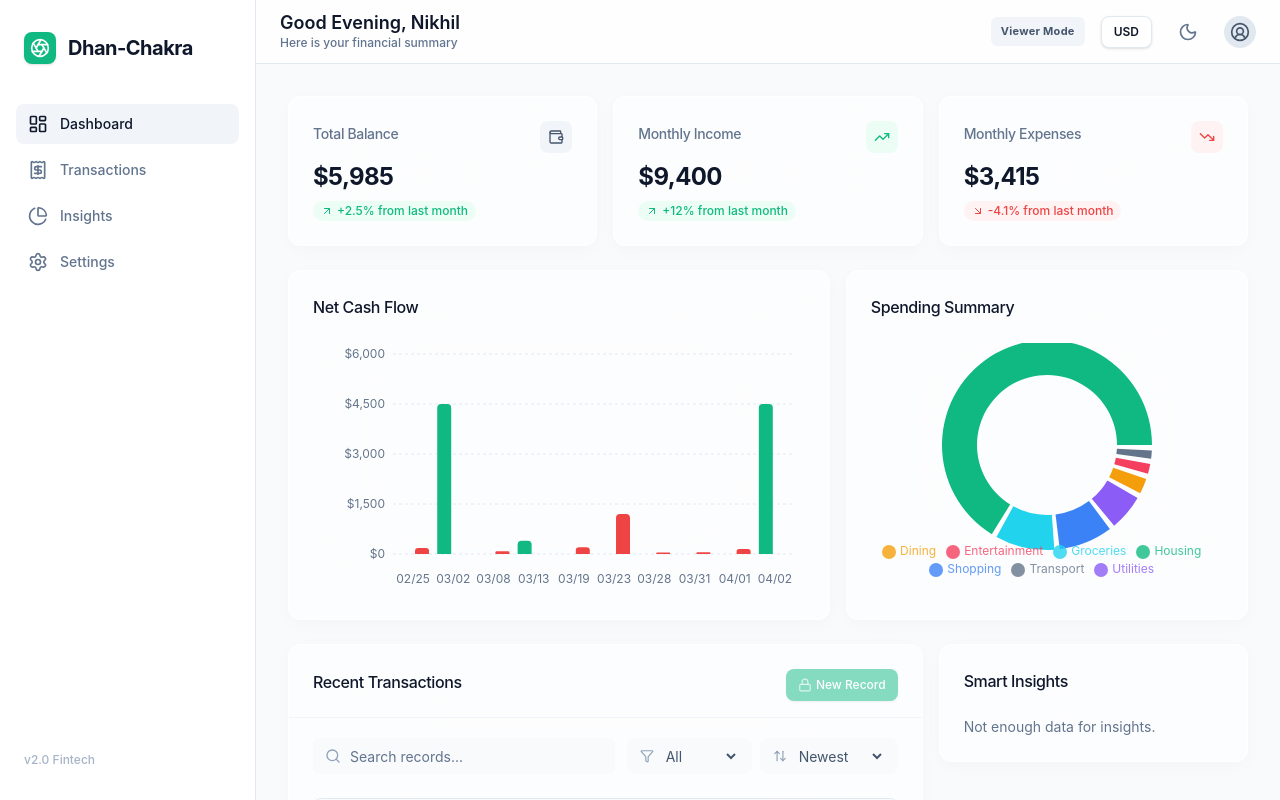
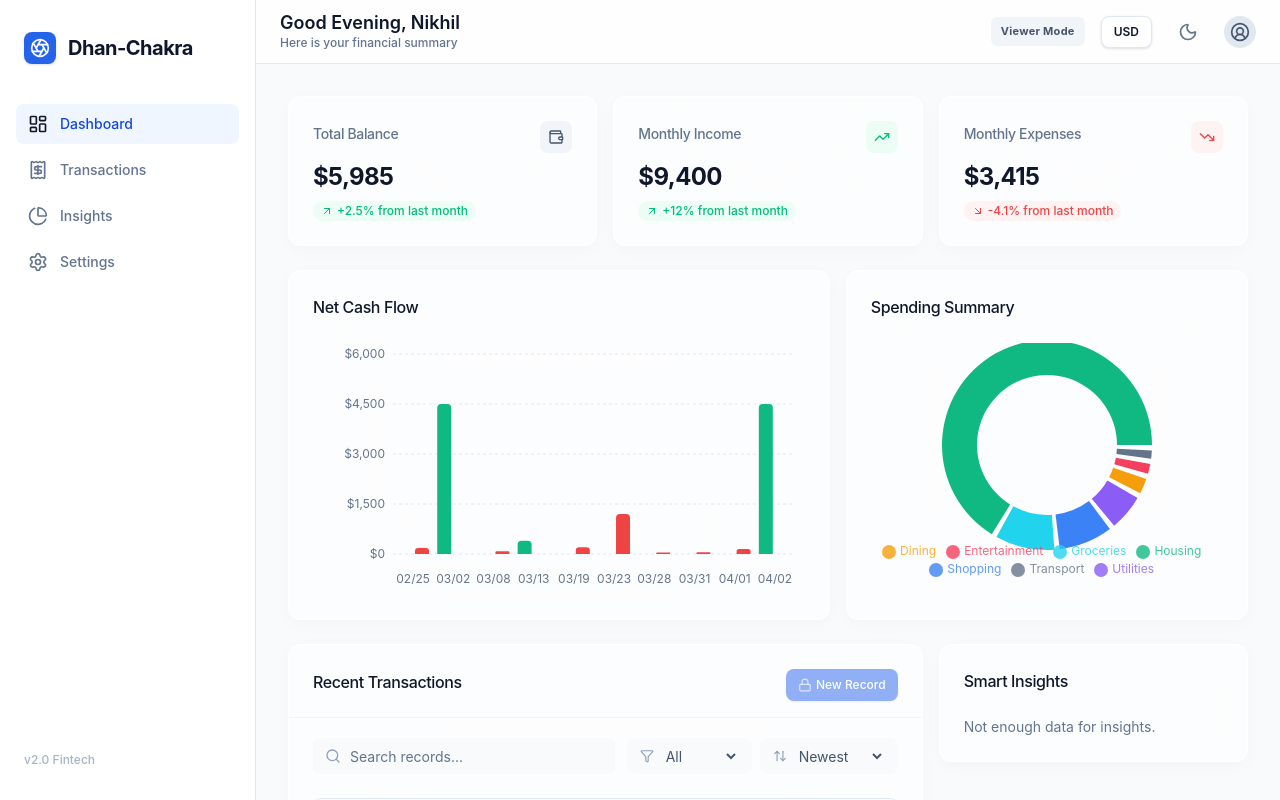
Before and after one commit to nikhilyadav156/Dhan-Chakra, a React (Vite) app: page / in a window 1280 px wide. Built offline with nearby package versions, Linux system fonts and the light colour scheme.

Commit message:
Transition Main UI aesthetic from Emerald to Fintech Blue while strictly preserving Green semantics

```diff
--- a/src/App.jsx
+++ b/src/App.jsx
@@ -12,7 +12,7 @@ function DashboardLayout() {
   const [activeTab, setActiveTab] = useState('dashboard');
 
   return (
-    <div className="flex h-screen w-full bg-slate-50 dark:bg-[#0F172A] font-sans selection:bg-emerald-500/30 relative">
+    <div className="flex h-screen w-full bg-slate-50 dark:bg-[#0F172A] font-sans selection:bg-blue-500/30 relative">
 
       {/* Premium Light Theme Glass Background Overlay */}
       <div className="absolute inset-0 z-0 pointer-events-none bg-[radial-gradient(ellipse_at_top,_var(--tw-gradient-stops))] from-indigo-50/70 via-slate-50 to-slate-100/90 dark:hidden" />
--- a/src/components/dashboard/SummaryCards.jsx
+++ b/src/components/dashboard/SummaryCards.jsx
@@ -26,7 +26,7 @@ export function SummaryCards() {
         </CardHeader>
         <CardContent>
           <div className="text-2xl font-bold tracking-tight text-slate-900 dark:text-[var(--color-fin-text)]">{formatCurrency(balance)}</div>
-          <div className="flex items-center mt-2 text-xs font-medium text-[var(--color-fin-emerald)] bg-emerald-50 dark:bg-emerald-500/10 w-fit px-2 py-0.5 rounded-full">
+          <div className="flex items-center mt-2 text-xs font-medium text-emerald-500 dark:text-emerald-400 bg-emerald-50 dark:bg-emerald-500/10 w-fit px-2 py-0.5 rounded-full">
             <ArrowUpRight className="mr-1 h-3 w-3" />
             +2.5% from last month
           </div>
@@ -37,12 +37,12 @@ export function SummaryCards() {
         <CardHeader className="flex flex-row items-center justify-between pb-2">
           <CardTitle className="text-sm font-medium text-slate-500 dark:text-[var(--color-fin-muted)]">Monthly Income</CardTitle>
           <div className="h-8 w-8 rounded-lg bg-emerald-50 dark:bg-emerald-500/10 flex items-center justify-center">
-            <TrendingUp className="h-4 w-4 text-[var(--color-fin-emerald)]" />
+            <TrendingUp className="h-4 w-4 text-emerald-500 dark:text-emerald-400" />
           </div>
         </CardHeader>
         <CardContent>
           <div className="text-2xl font-bold tracking-tight text-slate-900 dark:text-[var(--color-fin-text)]">{formatCurrency(income)}</div>
-          <div className="flex items-center mt-2 text-xs font-medium text-[var(--color-fin-emerald)] bg-emerald-50 dark:bg-emerald-500/10 w-fit px-2 py-0.5 rounded-full">
+          <div className="flex items-center mt-2 text-xs font-medium text-emerald-500 dark:text-emerald-400 bg-emerald-50 dark:bg-emerald-500/10 w-fit px-2 py-0.5 rounded-full">
             <ArrowUpRight className="mr-1 h-3 w-3" />
             +12% from last month
           </div>
--- a/src/components/insights/InsightsPanel.jsx
+++ b/src/components/insights/InsightsPanel.jsx
@@ -72,7 +72,7 @@ export function InsightsPanel() {
         });
       } else {
         result.push({
-          icon: <TrendingDown className="h-5 w-5 text-[var(--color-fin-emerald)]" />,
+          icon: <TrendingDown className="h-5 w-5 text-emerald-500 dark:text-emerald-400" />,
           title: "Spending Decrease",
           desc: `Great! Your spending dropped by ${Math.abs(diff).toFixed(1)}% vs last month.`
         });
--- a/src/components/layout/Sidebar.jsx
+++ b/src/components/layout/Sidebar.jsx
@@ -13,7 +13,7 @@ export function Sidebar({ className, activeTab, setActiveTab }) {
   return (
     <aside className={cn("flex flex-col border-r border-slate-200 bg-white px-4 py-8 dark:border-slate-800/50 dark:bg-[var(--color-fin-card)] transition-all", className)}>
       <div className="flex items-center gap-3 px-2 mb-10">
-        <div className="flex h-8 w-8 items-center justify-center rounded-lg bg-[var(--color-fin-emerald)] text-white shadow-sm">
+        <div className="flex h-8 w-8 items-center justify-center rounded-lg bg-[var(--color-fin-primary)] text-white shadow-sm">
           <Aperture className="h-5 w-5" />
         </div>
         <span className="text-xl font-bold tracking-tight text-slate-900 dark:text-slate-50">Dhan-Chakra</span>
@@ -29,11 +29,11 @@ export function Sidebar({ className, activeTab, setActiveTab }) {
               className={cn(
                 "flex w-full items-center gap-3 rounded-lg px-3 py-2.5 text-sm font-medium transition-all duration-200",
                 isActive
-                  ? "bg-slate-100 text-slate-900 dark:bg-emerald-500/10 dark:text-[var(--color-fin-emerald)]"
+                  ? "bg-blue-50 text-blue-700 dark:bg-blue-500/10 dark:text-[var(--color-fin-primary)]"
                   : "text-slate-500 hover:bg-slate-50 hover:text-slate-900 dark:text-[var(--color-fin-muted)] dark:hover:bg-slate-800/50 dark:hover:text-slate-200"
               )}
             >
-              <Icon className={cn("h-5 w-5", isActive ? "text-slate-900 dark:text-[var(--color-fin-emerald)]" : "")} />
+              <Icon className={cn("h-5 w-5", isActive ? "text-slate-900 dark:text-[var(--color-fin-primary)]" : "")} />
               {item.label}
             </button>
           )
--- a/src/components/transactions/TransactionList.jsx
+++ b/src/components/transactions/TransactionList.jsx
@@ -135,7 +135,7 @@ export function TransactionList() {
                           {t.category}
                         </span>
                       </td>
-                      <td className={`px-5 py-3.5 text-right font-medium whitespace-nowrap ${t.type === 'income' ? 'text-[var(--color-fin-emerald)]' : 'text-slate-900 dark:text-slate-100'}`}>
+                      <td className={`px-5 py-3.5 text-right font-medium whitespace-nowrap ${t.type === 'income' ? 'text-emerald-500 dark:text-emerald-400' : 'text-slate-900 dark:text-slate-100'}`}>
                         {t.type === 'income' ? '+' : '-'}{formatCurrency(Math.abs(t.amount))}
                       </td>
                     </tr>
--- a/src/components/ui/Button.jsx
+++ b/src/components/ui/Button.jsx
@@ -3,9 +3,9 @@ import { cn } from '../../lib/utils';
 
 export const Button = React.forwardRef(({ className, variant = 'default', size = 'default', ...props }, ref) => {
   const variants = {
-    default: "bg-[var(--color-fin-emerald)] text-white hover:bg-emerald-600 shadow-sm dark:bg-[var(--color-fin-emerald)] dark:hover:bg-emerald-600 dark:text-white",
+    default: "bg-[var(--color-fin-primary)] text-white hover:bg-blue-700 shadow-sm dark:bg-[var(--color-fin-primary)] dark:hover:bg-blue-600 dark:text-white",
     destructive: "bg-[var(--color-fin-red)] text-white hover:bg-red-600 shadow-sm dark:bg-[var(--color-fin-red)] dark:text-white",
-    outline: "border border-slate-200 bg-white hover:bg-slate-50 text-slate-900 dark:border-slate-700 dark:bg-[var(--color-fin-card)] dark:hover:bg-slate-800 dark:text-[var(--color-fin-text)] shadow-sm",
+    outline: "border border-slate-200 bg-white hover:bg-blue-50 hover:text-blue-900 dark:border-slate-700 dark:bg-[var(--color-fin-card)] dark:hover:bg-slate-800 dark:text-[var(--color-fin-text)] shadow-sm",
     secondary: "bg-slate-100 text-slate-900 hover:bg-slate-200 dark:bg-slate-800 dark:text-slate-100 dark:hover:bg-slate-700",
     ghost: "hover:bg-slate-100 hover:text-slate-900 dark:hover:bg-slate-800 dark:hover:text-slate-100",
   };
@@ -20,7 +20,7 @@ export const Button = React.forwardRef(({ className, variant = 'default', size =
     <button
       ref={ref}
       className={cn(
-        "inline-flex items-center justify-center whitespace-nowrap rounded-lg text-sm font-medium transition-all active:scale-[0.98] focus-visible:outline-none focus-visible:ring-2 focus-visible:ring-emerald-500 focus-visible:ring-offset-2 dark:focus-visible:ring-offset-[var(--color-fin-bg)] disabled:pointer-events-none disabled:opacity-50",
+        "inline-flex items-center justify-center whitespace-nowrap rounded-lg text-sm font-medium transition-all active:scale-[0.98] focus-visible:outline-none focus-visible:ring-2 focus-visible:ring-blue-500 focus-visible:ring-offset-2 dark:focus-visible:ring-offset-[var(--color-fin-bg)] disabled:pointer-events-none disabled:opacity-50",
         variants[variant],
         sizes[size],
         className
--- a/src/index.css
+++ b/src/index.css
@@ -6,19 +6,36 @@
   --color-fin-bg: #0F172A;
   --color-fin-card: #111827;
   --color-fin-text: #E5E7EB;
-  --color-fin-emerald: #10B981;
+  --color-fin-primary: #2563EB; /* Premium Fintech Blue 600 */
   --color-fin-cyan: #22D3EE;
   --color-fin-red: #EF4444;
   --color-fin-muted: #64748B;
 }
 
 @layer base {
-  body {
-    @apply bg-slate-50 text-slate-900 transition-colors duration-200 antialiased;
+  :root {
+    --bg-page: #F8FAFC;
+    --bg-card: #FFFFFF;
+    --border-card: #E2E8F0;
+    --text-main: #0F172A;
+    --text-muted: #64748B;
   }
 
-  .dark body {
-    background-color: var(--color-fin-bg);
-    color: var(--color-fin-text);
+  .dark {
+    --bg-page: #0F172A;
+    --bg-card: #111827;
+    --border-card: rgba(30, 41, 59, 0.8);
+    --text-main: #F8FAFC;
+    --text-muted: #94A3B8;
+  }
+
+  body {
+    background-color: var(--bg-page);
+    color: var(--text-main);
+    @apply transition-colors duration-200 antialiased;
+  }
+
+  body:not(.dark) {
+    background: radial-gradient(circle at 15% 50%, rgba(241, 245, 249, 1), rgba(248, 250, 252, 1) 25%, rgba(248, 250, 252, 1) 100%);
   }
 }
```
Also changed, not shown: src/components/layout/Header.jsx (+4 -4 lines).
